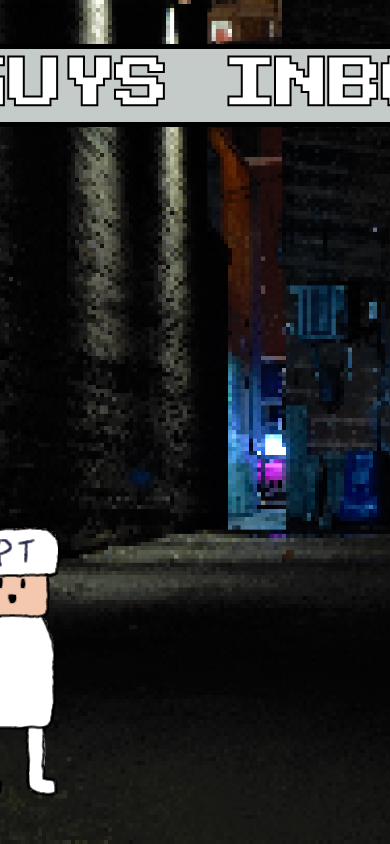
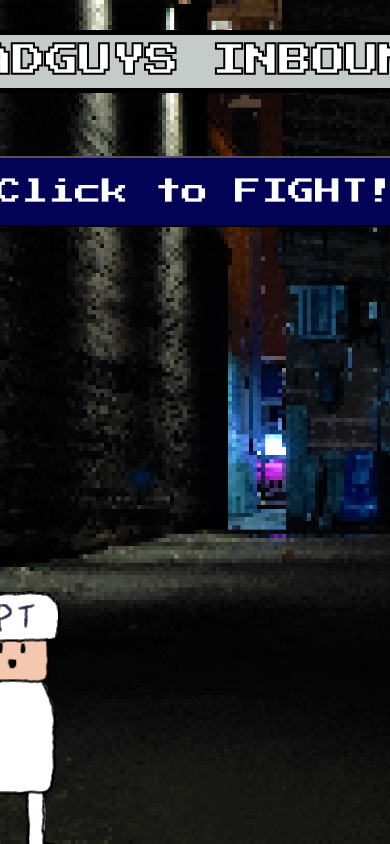
Before and after one commit to alexanderalban/capstone-repo, a plain HTML site: page fight-monsters.html in a window 390 px wide. Shown: the top 844 px of the page. Drawn offline with Linux system fonts and the light colour scheme; no server answers.

```diff
--- a/fight-monsters.html
+++ b/fight-monsters.html
@@ -13,10 +13,15 @@
   </head>
   <body>
     <main>
+      <!-- This is the title/alert to the player that "hackers" are attacking -->
       <h1>BADGUYS INBOUND</h1>
+      <!-- This section of the screen includes the player avatar -->
+      <button onclick="fightStart()">Click to FIGHT!</button>
+
       <section id="player-section">
         <img src="images/PassDudeProtag.png" />
       </section>
+      <!-- This section includes  -->
       <section id="computer-section">
         <label for="string1">Username1 attacks!</label><br />
         <input type="text" id="string1" name="string1" /><br />
--- a/fight.css
+++ b/fight.css
@@ -34,3 +34,35 @@
     -webkit-text-stroke-color: black;
     border: 1px solid black;
 }
+
+button {
+    grid-column: 1 / 3;
+    font-size: 25pt;
+    padding: 15pt;
+    font-family: 'Press Start 2P', cursive;
+    border-radius: 15px;
+    background-color: rgb(2,2,87);
+    color: white;
+    margin-top: 30pt;
+    transition: .3s, ease-in-out;
+    align-self: center;
+    justify-self: center;
+}
+
+img {
+    max-height: 1000px
+}
+
+@media (max-width: 576px) {
+    button {
+        font-size: 20pt;
+    }
+
+    h1 {
+        font-size: 25pt;
+    }
+
+    main {
+        grid-template-columns: 1fr;
+    }
+}
--- a/fight.js
+++ b/fight.js
@@ -63,3 +63,14 @@
 console.log("string 1 =" + " " + fightString1)
 console.log("string 2 =" + " " + fightString2)
 console.log("string 3 =" + " " + fightString3)
+
+
+// This initiates the fight, when the fight button is clicked
+const fightStart = () => {
+    let hackerName1 = arrayOfHackers.results[0].login.username
+    let hackerName2 = arrayOfHackers.results[1].login.username
+    let hackerName3 = arrayOfHackers.results[2].login.username
+    console.log("hacker1 is" + " " + hackerName1)
+    console.log("hacker2 is" + " " + hackerName2)
+    console.log("hacker2 is" + " " + hackerName3)
+}
```
